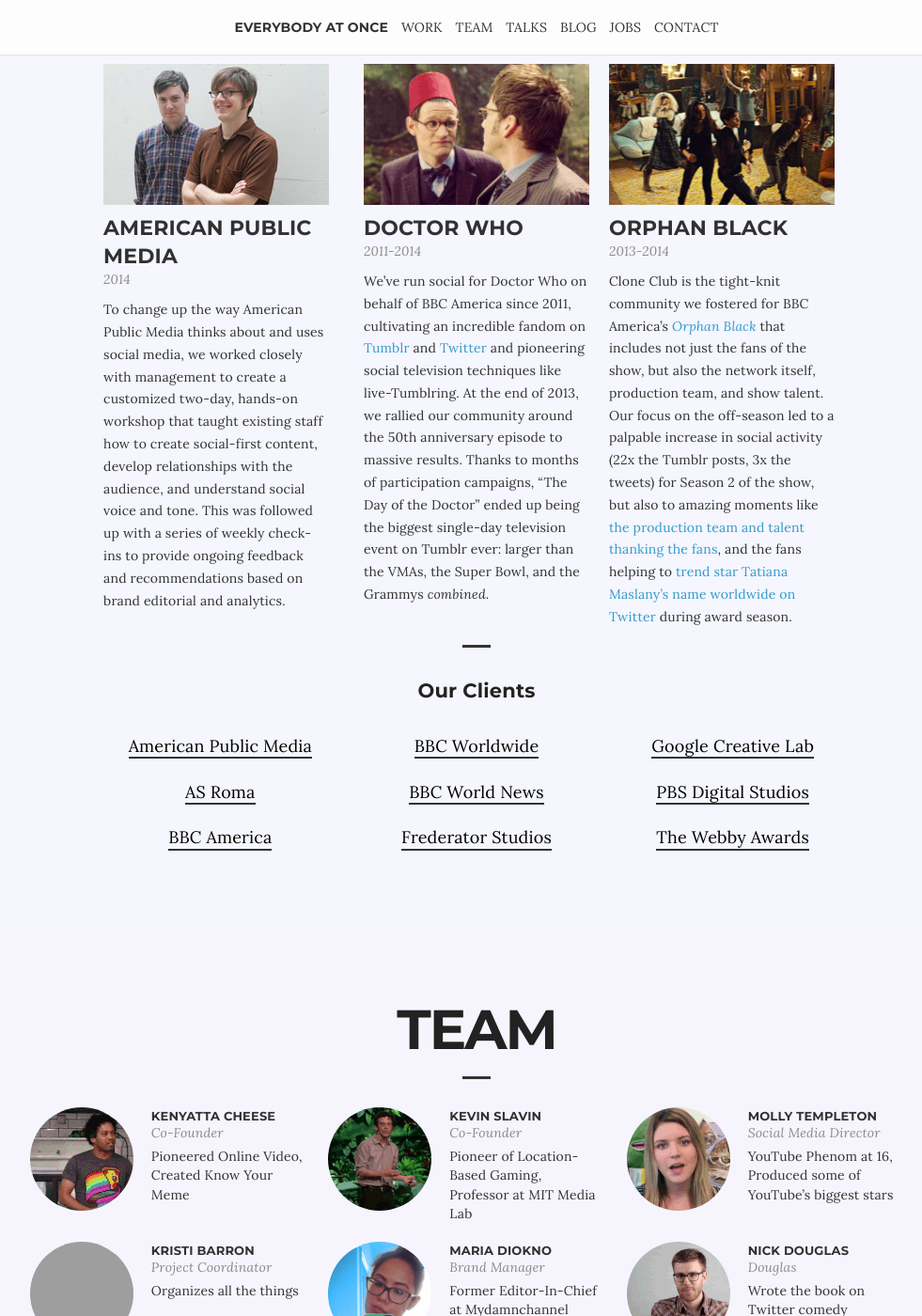
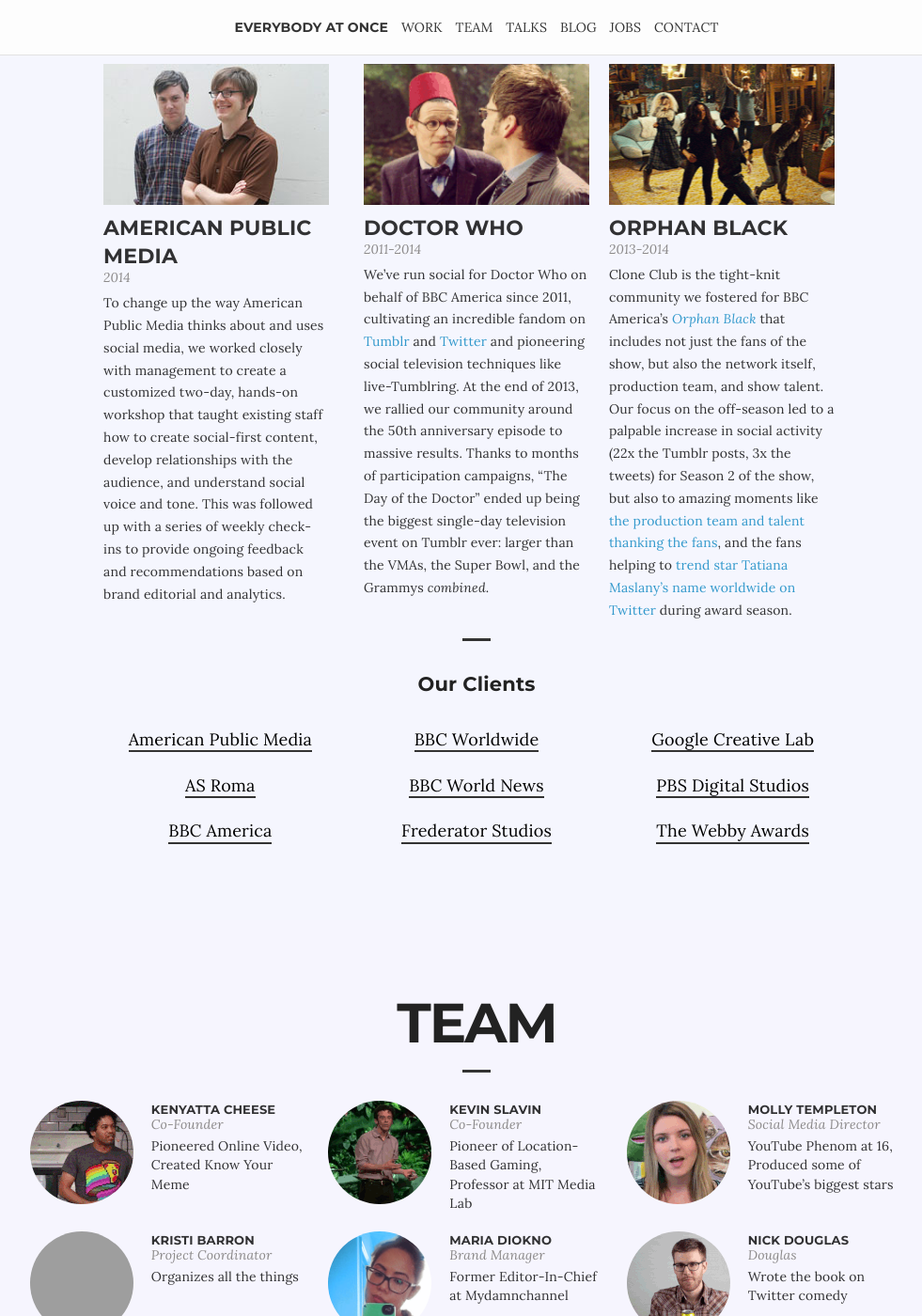
Before and after one commit to everybodyatonce/ea1-dot-co, a Jekyll site: the page built from index.html, in a window 1280 px wide and 1400 px high, scrolled down 1635 px. Shown: the whole window at 94% size, without its empty margins (133-1114 px from the left). Built offline with Jekyll 4.4.1, drawn with Linux system fonts in a browser that asks for light colours; nearby versions of some CDN libraries; Markdown is read by kramdown in place of the engine named in the settings; grey boxes are pictures that could not be loaded.

Commit message:
fix line height for people with multi-line job titles

```diff
--- a/assets/stylesheets/app.css
+++ b/assets/stylesheets/app.css
@@ -271,8 +271,10 @@
   font-size: 14px;
   font-style: italic;
   color: #8B8989;
-  margin-top: -6px;
-  text-align: left; }
+  margin-top: -2px;
+  text-align: left;
+  line-height: 127%;
+  margin-bottom: 3px; }
 
 .case-studies {
   text-align: center; }
--- a/assets/stylesheets/app.css.sass
+++ b/assets/stylesheets/app.css.sass
@@ -252,8 +252,10 @@
   font-size: 14px
   font-style: italic
   color: #8B8989
-  margin-top: -6px
+  margin-top: -2px
   text-align: left
+  line-height: 127%
+  margin-bottom: 3px
 
 .case-studies
   text-align: center
```
Also changed, not shown: assets/application.css, 1 other file.
